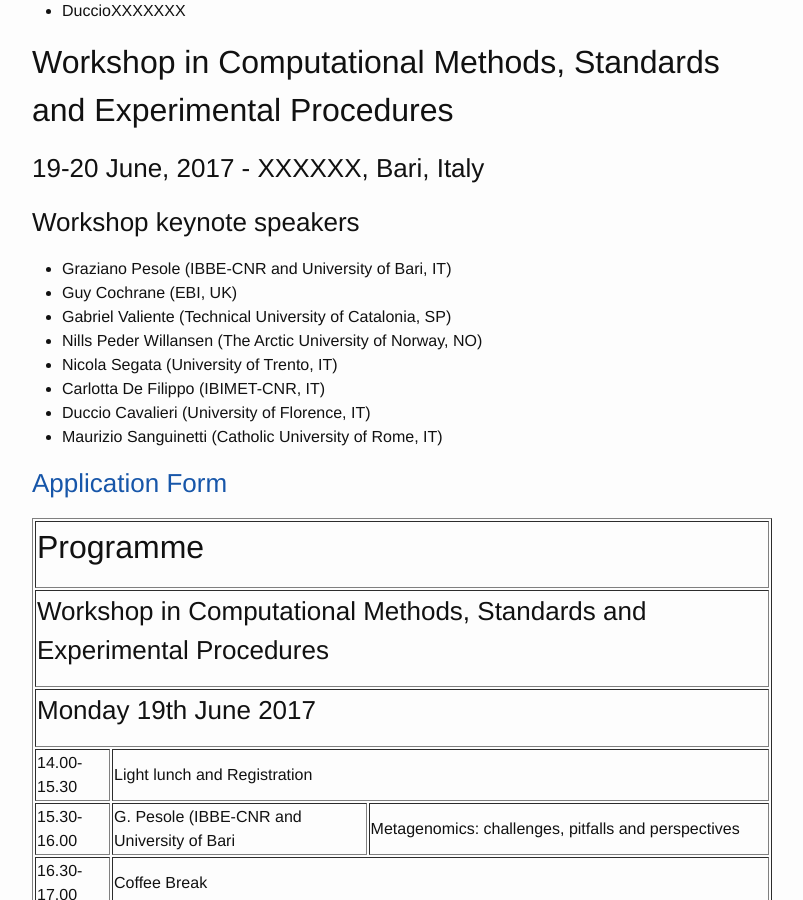
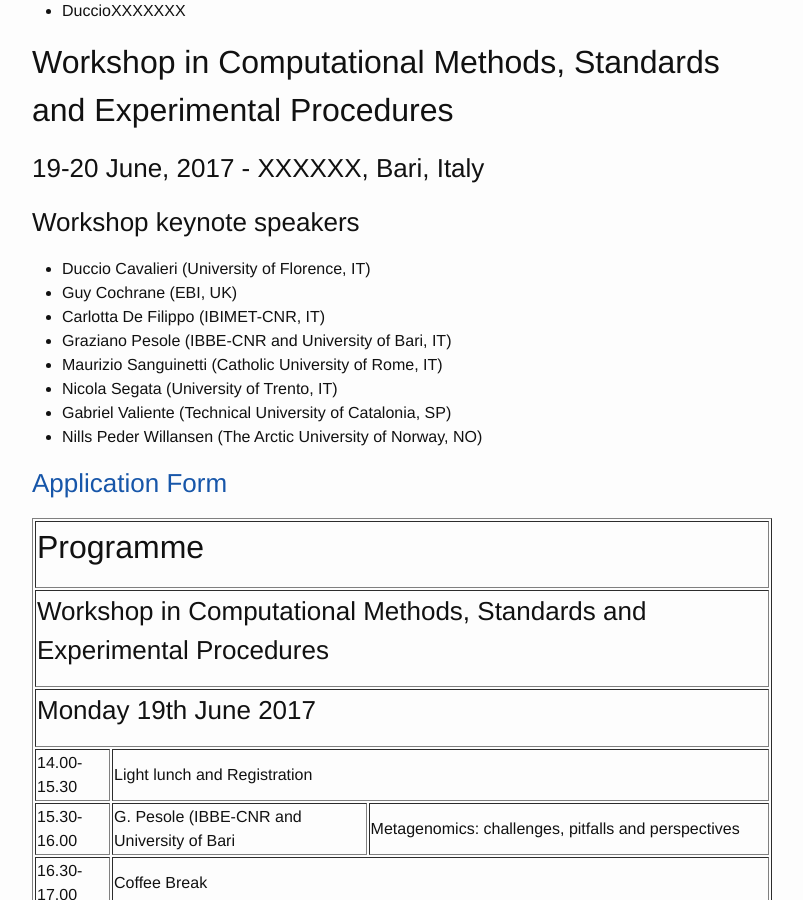
Before and after one commit to ELIXIR-IIB-training/website, a Jekyll site: the page built from _posts/2017-06-19-metagenomics-workshop-and-school-bari.md, in a window 1280 px wide and 900 px high, scrolled down 2012 px. Shown: the whole window, without its empty margins (238-1041 px from the left). Built offline with Jekyll 4.4.1, drawn with Linux system fonts in a browser that asks for light colours.

Commit message:
alphabetical order for speakers

```diff
--- a/_posts/2017-06-19-metagenomics-workshop-and-school-bari.md
+++ b/_posts/2017-06-19-metagenomics-workshop-and-school-bari.md
@@ -104,14 +104,14 @@ Please note that refunds will only be processed by bank transfer after the works
 
 
 ### Workshop keynote speakers
+- Duccio Cavalieri (University of Florence, IT)
+- Guy Cochrane (EBI, UK)
+- Carlotta De Filippo (IBIMET-CNR, IT)
 - Graziano Pesole (IBBE-CNR and University of Bari, IT)
-- Guy Cochrane (EBI, UK)
+- Maurizio Sanguinetti (Catholic University of Rome, IT)
+- Nicola Segata (University of Trento, IT)
 - Gabriel Valiente (Technical University of Catalonia, SP)
 - Nills Peder Willansen (The Arctic University of Norway, NO)
-- Nicola Segata (University of Trento, IT)
-- Carlotta De Filippo (IBIMET-CNR, IT)
-- Duccio Cavalieri (University of Florence, IT)
-- Maurizio Sanguinetti (Catholic University of Rome, IT)
 
 ### [Application Form]()
 
```
